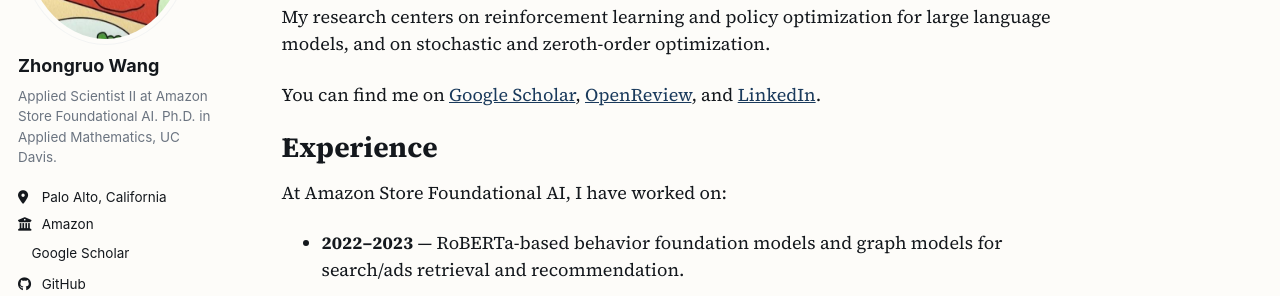
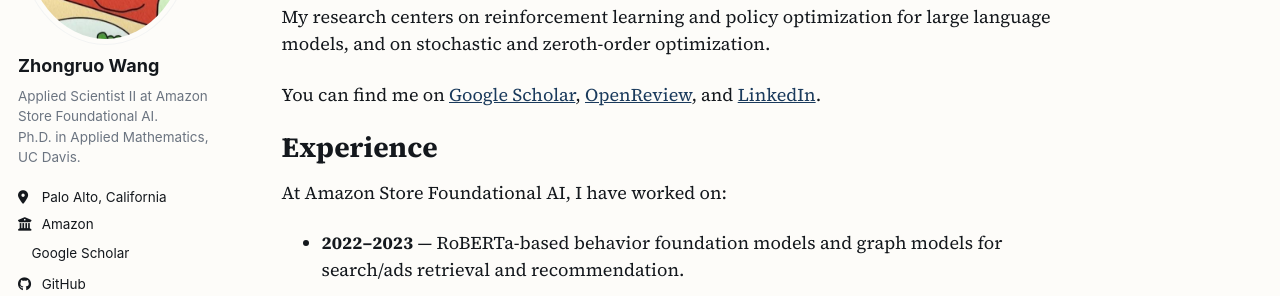
Before and after one commit to wangzhongruo/wangzhongruo.github.io, a Jekyll site: the page built from _pages/about.md, in a window 1280 px wide. Shown: the part 270-566 px from the top of the page. Built offline with Jekyll 4.4.1, drawn with Linux system fonts in a browser that asks for light colours; a style sheet for code colours, icons or effects is not loaded.

Commit message:
Break sidebar bio into two lines

```diff
--- a/_config.yml
+++ b/_config.yml
@@ -25,7 +25,7 @@
   avatar           : "profile.jpg"
   name             : "Zhongruo Wang"
   pronouns         : # example: "she/her"
-  bio              : "Applied Scientist II at Amazon Store Foundational AI. Ph.D. in Applied Mathematics, UC Davis."
+  bio              : "Applied Scientist II at Amazon Store Foundational AI.<br>Ph.D. in Applied Mathematics, UC Davis."
   location         : "Palo Alto, California"
   employer         : "Amazon"
   uri              : # URL
```
